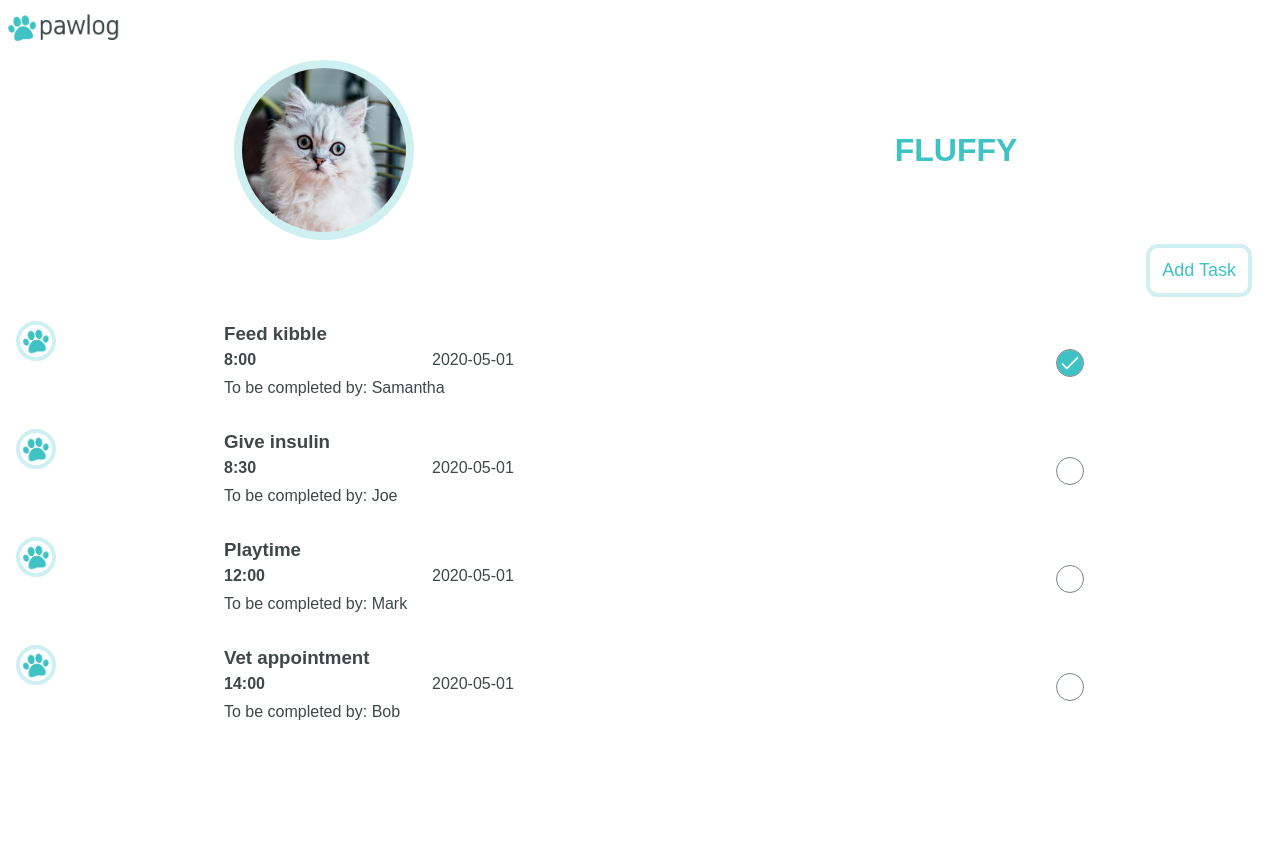
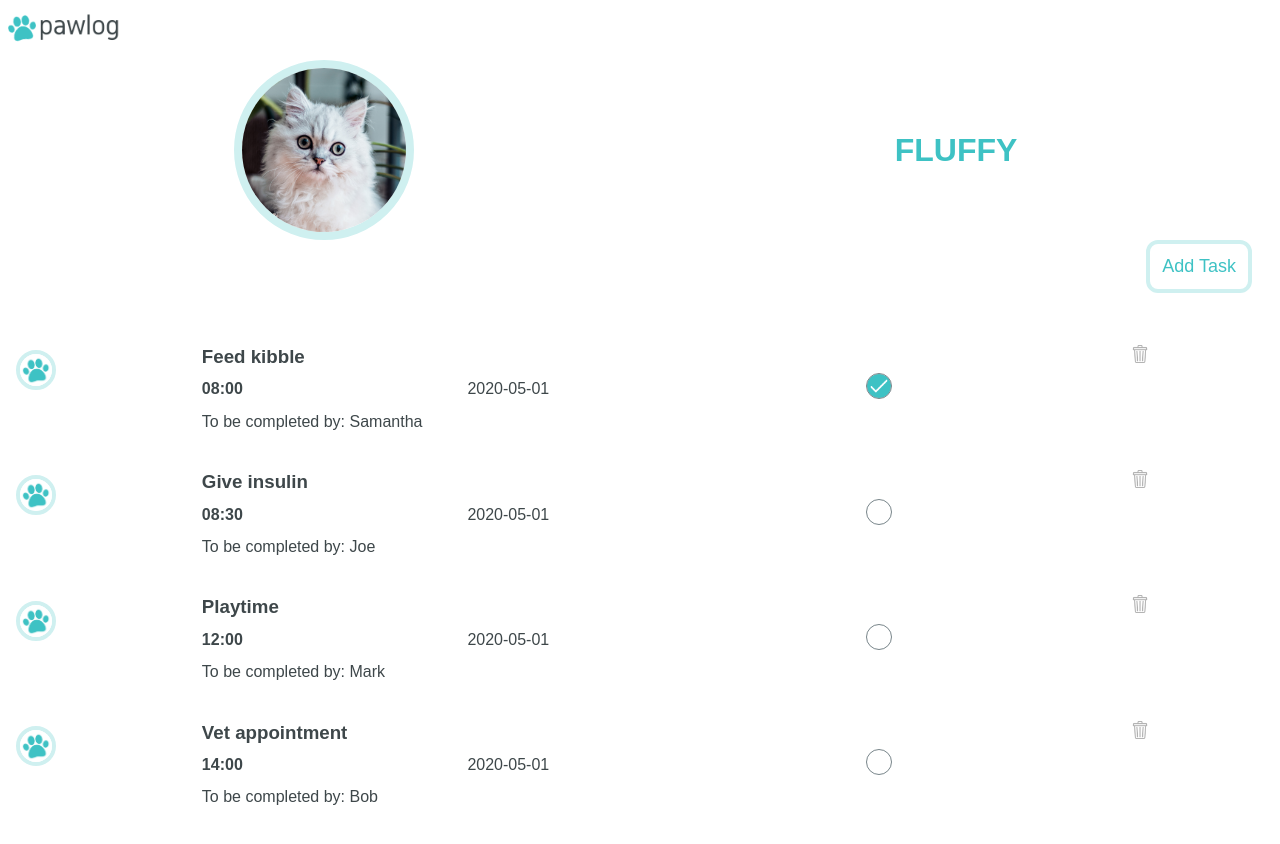
Before and after one commit to nikkypyra/capstone-project, a React (Create React App) app: page /pet-profile in a window 1280 px wide. Shown: the top 844 px of the page. Before the commit the page ends 800 px from the top, so only its background shows below. Built offline with nearby package versions, Linux system fonts and the light colour scheme.

Commit message:
Styled delete button and tasks

```diff
--- a/src/components/Checkbox.js
+++ b/src/components/Checkbox.js
@@ -8,9 +8,8 @@ export default function Checkbox({ ...props }) {
 const CheckboxStyled = styled.input.attrs({ type: 'checkbox' })`
   appearance: none;
   display: inline-block;
-  width: 28px;
-  height: 28px;
-  padding: 4px;
+  width: 26px;
+  height: 26px;
   background-clip: padding-box;
   border: 1.5px solid #78858a;
   border-radius: 50%;
--- a/src/components/DeleteButton.js
+++ b/src/components/DeleteButton.js
@@ -11,7 +11,7 @@ export default function ButtonCancel({ onClick }) {
 
 const ImageWrapper = styled.div`
   img {
-    height: 28px;
-    width: 28px;
+    height: 18px;
+    width: 18px;
   }
 `
--- a/src/components/PetProfile.js
+++ b/src/components/PetProfile.js
@@ -27,4 +27,5 @@ const ButtonWrapper = styled.div`
   display: flex;
   justify-content: flex-end;
   margin-right: 20px;
+  margin-bottom: 48px;
 `
--- a/src/components/ProfileBanner.js
+++ b/src/components/ProfileBanner.js
@@ -11,7 +11,7 @@ export default function ProfileBanner() {
 }
 
 const BannerStyled = styled.section`
-  margin: 4px 0;
+  margin-top: 4px;
   display: grid;
   grid-template-columns: 1fr 1fr;
   grid-template-rows: 1fr 1fr 1fr;
--- a/src/components/TasksStyled.js
+++ b/src/components/TasksStyled.js
@@ -1,22 +1,37 @@
 import React from 'react'
 import styled from 'styled-components/macro'
 import Checkbox from './Checkbox'
+import DeleteButton from './DeleteButton'
 
 export default function TasksStyled({ todos, setTodos }) {
   return (
     <TaskWrapper>
       {todos.map((todo) => (
         <section key={todo.id}>
+          <div className="marker">
             <img src={process.env.PUBLIC_URL + '/images/taskpaw.png'} alt="" />
+          </div>
+          <div className="description">
             <h3>{todo.description}</h3>
+          </div>
+          <div className="time">
             <h4>{todo.time}</h4>
-          <p className="date">{todo.date}</p>
-          <p className="person">{todo.person}</p>
+          </div>
+          <div className="date">
+            <p>{todo.date}</p>
+          </div>
+          <div className="person">
+            <p>{todo.person}</p>
+          </div>
+          <div className="status">
             <Checkbox
-            className="status"
               checked={todo.complete}
               onChange={() => handleCheckbox(todo.id)}
             ></Checkbox>
+          </div>
+          <div className="delete">
+            <DeleteButton />
+          </div>
         </section>
       ))}
     </TaskWrapper>
@@ -37,32 +52,40 @@ export default function TasksStyled({ todos, setTodos }) {
 
 const TaskWrapper = styled.main`
   section {
-    margin: 24px 0px;
+    margin: 28px 0px;
     display: grid;
-    grid-template-columns: 1fr 1fr 3fr 1fr;
+    grid-template-columns: 1.4fr 2fr 3fr 1fr 1fr 1fr;
     grid-template-rows: 1fr 1fr 1fr;
-    justify-content: space-between;
+    justify-content: space-evenly;
+    align-items: center;
   }
+
+  .marker {
+    grid-row: 1/3;
+    grid-column: 1/2;
 
     img {
       height: 40px;
       width: 40px;
       border: 4px solid var(--tertiary);
       border-radius: 50%;
-    grid-row: span 3;
-    grid-column: 1/2;
+    }
   }
 
-  h3 {
+  .description {
     grid-row: 1/2;
-    grid-column: 2/4;
+    grid-column: 2/5;
   }
 
-  h4 {
+  .time {
     grid-row: 2/3;
     grid-column: 2/3;
   }
 
+  .delete {
+    grid-row: 1/2;
+    grid-column: 6/7;
+  }
   .date {
     grid-row: 2/3;
     grid-column: 3/4;
@@ -70,7 +93,7 @@ const TaskWrapper = styled.main`
 
   .person {
     grid-row: 3/4;
-    grid-column: 2/4;
+    grid-column: 2/6;
   }
 
   .status {
@@ -78,13 +101,3 @@ const TaskWrapper = styled.main`
     grid-column: 4/5;
   }
 `
-
-/*
-import { loadFromLocal, saveToLocal } from '../services'
-
-const [checked, setChecked] = useState(loadFromLocal('checked'))
-
-  useEffect(() => {
-    saveToLocal('checked', checked)
-  }, [checked])
-*/
--- a/src/tasks.json
+++ b/src/tasks.json
@@ -2,7 +2,7 @@
   {
     "description": "Feed kibble",
     "date": "2020-05-01",
-    "time": "8:00",
+    "time": "08:00",
     "person": "To be completed by: Samantha",
     "complete": true,
     "id": "1"
@@ -10,7 +10,7 @@
   {
     "description": "Give insulin",
     "date": "2020-05-01",
-    "time": "8:30",
+    "time": "08:30",
     "person": "To be completed by: Joe",
     "complete": false,
     "id": "2"
```
Lines whose indentation alone changed are shown as unchanged.
